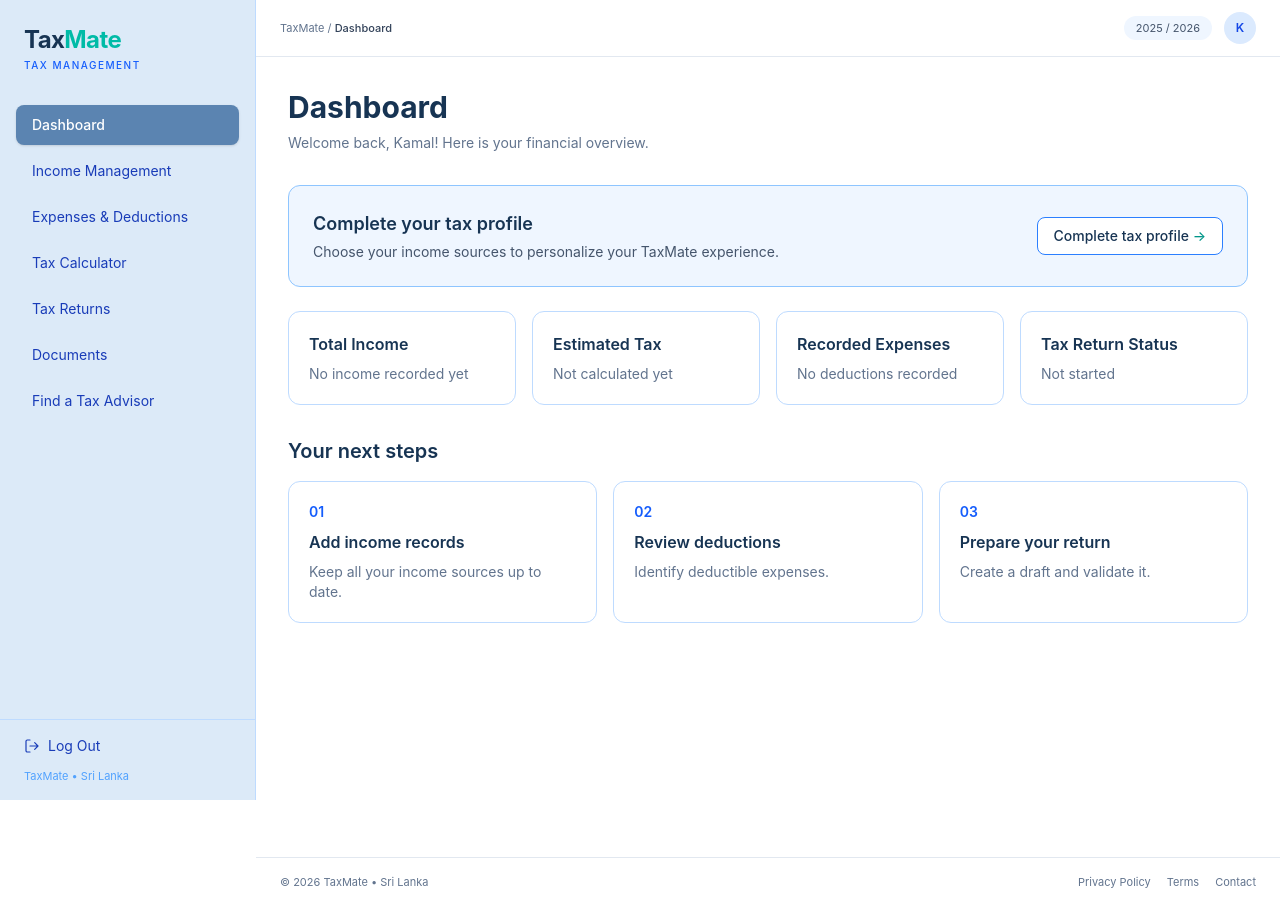
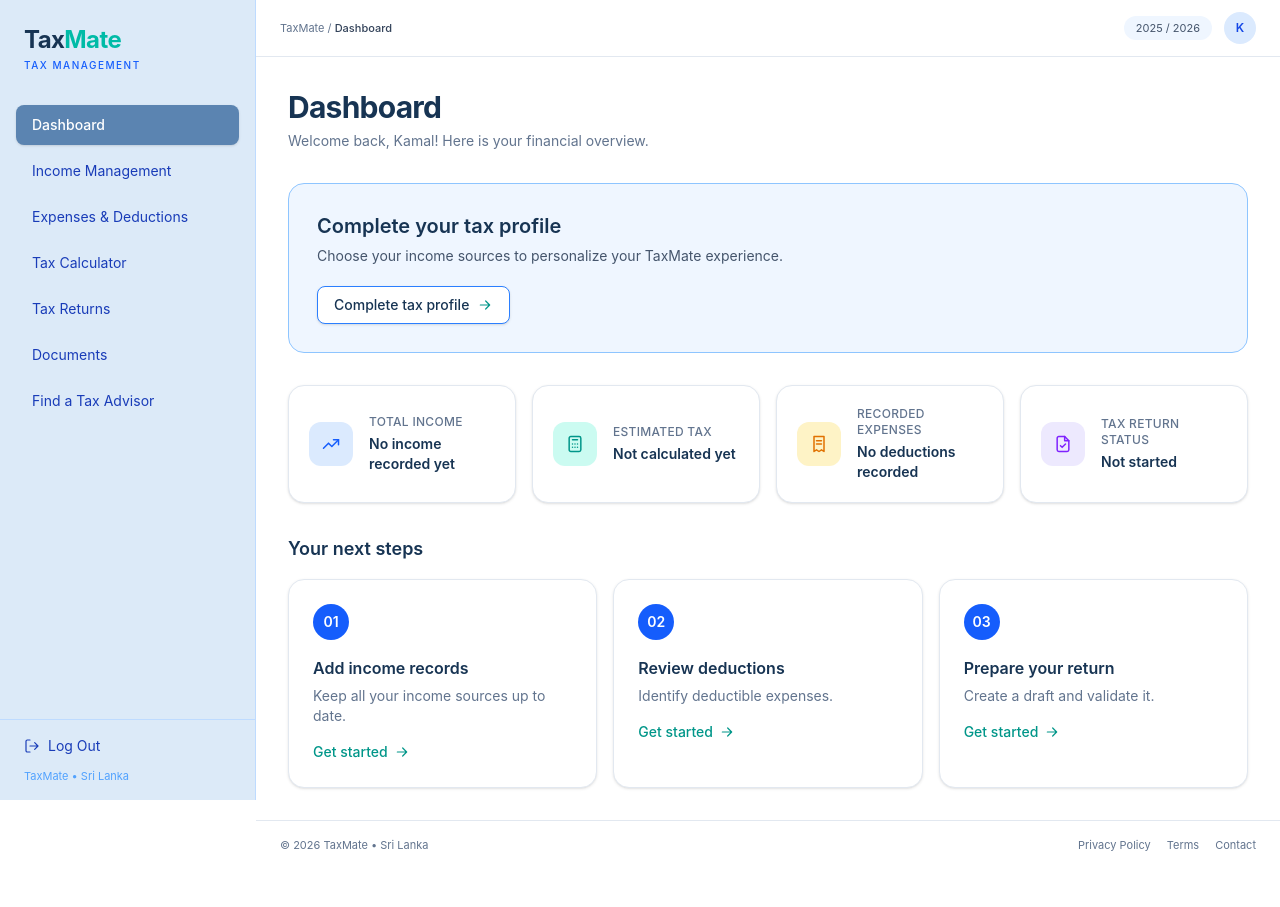
Before and after one commit to siyararansiluni/TaxMate, a React (Vite) app in the folder frontend/: page /dashboard in a window 1280 px wide. After the commit the page ends 870 px from the top, so only its background shows below. Built offline with nearby package versions, Linux system fonts and the light colour scheme.

Commit message:
style: update dashboard UI and remove inline header from tax calculator

```diff
--- a/frontend/src/pages/TaxCalculator.tsx
+++ b/frontend/src/pages/TaxCalculator.tsx
@@ -35,16 +35,7 @@ const [estimatedTax, setEstimatedTax] = useState<number | null>(null);
     <main className="min-h-screen bg-white px-5 py-6 sm:px-7">
       <div className="mx-auto max-w-6xl">
 
-        {/* Breadcrumb and assessment year */}
-        <div className="mb-5 flex items-center justify-between border-b border-slate-100 pb-4">
-          <p className="text-xs text-slate-500">
-            TaxMate / Tax Calculator
-          </p>
 
-          <span className="rounded-full bg-blue-50 px-4 py-1.5 text-xs text-slate-600">
-            2025 / 2026
-          </span>
-        </div>
 
         {/* Page heading */}
         <div className="mb-6">
--- a/frontend/src/pages/TaxPayerDashboard.tsx
+++ b/frontend/src/pages/TaxPayerDashboard.tsx
@@ -1,100 +1,143 @@
 
+import type { ReactNode } from 'react'
+import { Link } from 'react-router-dom'
+
+/* ---------- Icons (inline SVG, no extra dependency) ---------- */
+function Svg({ children, className = 'h-5 w-5' }: { children: ReactNode; className?: string }) {
+  return (
+    <svg
+      viewBox="0 0 24 24"
+      fill="none"
+      stroke="currentColor"
+      strokeWidth={1.8}
+      strokeLinecap="round"
+      strokeLinejoin="round"
+      className={className}
+      aria-hidden
+    >
+      {children}
+    </svg>
+  )
+}
+
+const TrendIcon = () => (
+  <Svg>
+    <path d="M3 17l6-6 4 4 8-8" />
+    <path d="M15 7h6v6" />
+  </Svg>
+)
+const CalculatorIcon = () => (
+  <Svg>
+    <rect x="5" y="3" width="14" height="18" rx="2" />
+    <path d="M9 7h6M9 12h.01M12 12h.01M15 12h.01M9 16h.01M12 16h.01M15 16h.01" />
+  </Svg>
+)
+const ReceiptIcon = () => (
+  <Svg>
+    <path d="M6 3h12v18l-3-2-3 2-3-2-3 2z" />
+    <path d="M9 8h6M9 12h6" />
+  </Svg>
+)
+const FileCheckIcon = () => (
+  <Svg>
+    <path d="M14 3H7a2 2 0 00-2 2v14a2 2 0 002 2h10a2 2 0 002-2V8z" />
+    <path d="M14 3v5h5M9 14l2 2 4-4" />
+  </Svg>
+)
+const ArrowIcon = () => (
+  <Svg className="h-4 w-4 transition-transform group-hover:translate-x-1 motion-reduce:transition-none">
+    <path d="M5 12h14M13 6l6 6-6 6" />
+  </Svg>
+)
+
+/* ---------- Data ---------- */
+const STATS = [
+  { label: 'Total Income', value: 'No income recorded yet', icon: <TrendIcon />, tone: 'bg-blue-100 text-blue-600' },
+  { label: 'Estimated Tax', value: 'Not calculated yet', icon: <CalculatorIcon />, tone: 'bg-teal-100 text-teal-600' },
+  { label: 'Recorded Expenses', value: 'No deductions recorded', icon: <ReceiptIcon />, tone: 'bg-amber-100 text-amber-600' },
+  { label: 'Tax Return Status', value: 'Not started', icon: <FileCheckIcon />, tone: 'bg-violet-100 text-violet-600' },
+]
+
+// TODO: make sure these paths match AppRoutes.tsx
+const NEXT_STEPS = [
+  { no: '01', title: 'Add income records', text: 'Keep all your income sources up to date.', to: '/income' },
+  { no: '02', title: 'Review deductions', text: 'Identify deductible expenses.', to: '/expenses' },
+  { no: '03', title: 'Prepare your return', text: 'Create a draft and validate it.', to: '/tax-returns' },
+]
+
+/* ---------- Page ---------- */
 function TaxPayerDashboard() {
   return (
-    <div className="min-h-screen bg-white px-4 py-8 sm:px-6 lg:px-8">
-      <h1 className="text-3xl font-bold text-[#173453]">
-        Dashboard
-      </h1>
+    <div className="space-y-8 px-4 py-8 sm:px-6 lg:px-8">
+      {/* Heading */}
+      <header>
+        <h1 className="text-3xl font-bold tracking-tight text-[#173453]">Dashboard</h1>
+        <p className="mt-1.5 text-sm text-slate-500">
+          Welcome back, Kamal! Here is your financial overview.
+        </p>
+      </header>
 
-      <p className="mt-2 text-sm text-slate-500">
-        Welcome back, Kamal! Here is your financial overview.
-      </p>
-
-      <section className="mt-8 flex flex-col gap-5 rounded-xl border border-blue-300 bg-blue-50 p-5 sm:flex-row sm:items-center sm:justify-between sm:p-6">
-        <div>
-          <h2 className="text-lg font-semibold text-[#173453]">
-            Complete your tax profile
-          </h2>
-          <p className="mt-1 text-sm text-slate-600">
-            Choose your income sources to personalize your TaxMate experience.
-          </p>
-        </div>
-
-        <button
-          type="button"
-          className="shrink-0 rounded-lg border border-blue-500 bg-white px-4 py-2 text-sm font-medium text-[#173453] transition-colors hover:bg-blue-50"
+      {/* Banner (light blue, as in Figma) */}
+      <section className="rounded-2xl border border-blue-300 bg-blue-50 p-6 sm:p-7">
+        <h2 className="text-xl font-semibold text-[#173453]">Complete your tax profile</h2>
+        <p className="mt-1.5 text-sm text-slate-600">
+          Choose your income sources to personalize your TaxMate experience.
+        </p>
+        <Link
+          to="/profile"
+          className="group mt-5 inline-flex items-center gap-2 rounded-lg border border-blue-500 bg-white px-4 py-2 text-sm font-medium text-[#173453] shadow-sm transition-colors hover:bg-blue-100 focus:outline-none focus-visible:ring-2 focus-visible:ring-blue-400"
         >
-          Complete tax profile <span className="text-teal-600">→</span>
-        </button>
+          Complete tax profile
+          <span className="text-teal-600">
+            <ArrowIcon />
+          </span>
+        </Link>
       </section>
 
-      <section className="mt-6 grid grid-cols-1 gap-4 sm:grid-cols-2 lg:grid-cols-4">
-        <article className="rounded-xl border border-blue-200 bg-white p-5">
-          <h2 className="font-semibold text-[#173453]">Total Income</h2>
-          <p className="mt-2 text-sm text-slate-500">
-            No income recorded yet
-          </p>
-        </article>
-
-        <article className="rounded-xl border border-blue-200 bg-white p-5">
-          <h2 className="font-semibold text-[#173453]">Estimated Tax</h2>
-          <p className="mt-2 text-sm text-slate-500">
-            Not calculated yet
-          </p>
-        </article>
-
-        <article className="rounded-xl border border-blue-200 bg-white p-5">
-          <h2 className="font-semibold text-[#173453]">Recorded Expenses</h2>
-          <p className="mt-2 text-sm text-slate-500">
-            No deductions recorded
-          </p>
-        </article>
-
-        <article className="rounded-xl border border-blue-200 bg-white p-5">
-          <h2 className="font-semibold text-[#173453]">Tax Return Status</h2>
-          <p className="mt-2 text-sm text-slate-500">Not started</p>
-        </article>
+      {/* Stats */}
+      <section aria-label="Overview" className="grid grid-cols-1 gap-4 sm:grid-cols-2 xl:grid-cols-4">
+        {STATS.map((s) => (
+          <article
+            key={s.label}
+            className="flex items-center gap-4 rounded-2xl border border-slate-200 bg-white p-5 shadow-sm transition hover:-translate-y-0.5 hover:shadow-md motion-reduce:transition-none motion-reduce:hover:translate-y-0"
+          >
+            <span className={`flex h-11 w-11 shrink-0 items-center justify-center rounded-xl ${s.tone}`}>
+              {s.icon}
+            </span>
+            <div className="min-w-0">
+              <h2 className="text-xs font-medium uppercase tracking-wide text-slate-500">{s.label}</h2>
+              <p className="mt-1 text-sm font-semibold text-[#173453]">{s.value}</p>
+            </div>
+          </article>
+        ))}
       </section>
 
-      <section className="mt-8">
-        <h2 className="text-xl font-semibold text-[#173453]">
-          Your next steps
-        </h2>
-
+      {/* Next steps */}
+      <section>
+        <h2 className="text-lg font-semibold text-[#173453]">Your next steps</h2>
         <div className="mt-4 grid grid-cols-1 gap-4 md:grid-cols-3">
-          <article className="rounded-xl border border-blue-200 bg-white p-5">
-            <p className="text-sm font-semibold text-blue-600">01</p>
-            <h3 className="mt-2 font-semibold text-[#173453]">
-              Add income records
-            </h3>
-            <p className="mt-2 text-sm text-slate-500">
-              Keep all your income sources up to date.
-            </p>
-          </article>
-
-          <article className="rounded-xl border border-blue-200 bg-white p-5">
-            <p className="text-sm font-semibold text-blue-600">02</p>
-            <h3 className="mt-2 font-semibold text-[#173453]">
-              Review deductions
-            </h3>
-            <p className="mt-2 text-sm text-slate-500">
-              Identify deductible expenses.
-            </p>
-          </article>
-
-          <article className="rounded-xl border border-blue-200 bg-white p-5">
-            <p className="text-sm font-semibold text-blue-600">03</p>
-            <h3 className="mt-2 font-semibold text-[#173453]">
-              Prepare your return
-            </h3>
-            <p className="mt-2 text-sm text-slate-500">
-              Create a draft and validate it.
-            </p>
-          </article>
+          {NEXT_STEPS.map((s) => (
+            <Link
+              key={s.no}
+              to={s.to}
+              className="group relative overflow-hidden rounded-2xl border border-slate-200 bg-white p-6 shadow-sm transition hover:-translate-y-0.5 hover:border-blue-300 hover:shadow-md focus:outline-none focus-visible:ring-2 focus-visible:ring-blue-500 motion-reduce:transition-none motion-reduce:hover:translate-y-0"
+            >
+              <div className="relative">
+                <span className="flex h-9 w-9 items-center justify-center rounded-full bg-blue-600 text-sm font-semibold text-white">
+                  {s.no}
+                </span>
+                <h3 className="mt-4 font-semibold text-[#173453]">{s.title}</h3>
+                <p className="mt-1.5 text-sm text-slate-500">{s.text}</p>
+                <span className="mt-4 inline-flex items-center gap-1.5 text-sm font-medium text-teal-600">
+                  Get started <ArrowIcon />
+                </span>
+              </div>
+            </Link>
+          ))}
         </div>
       </section>
     </div>
-  );
+  )
 }
 
-export default TaxPayerDashboard;
+export default TaxPayerDashboard
```
